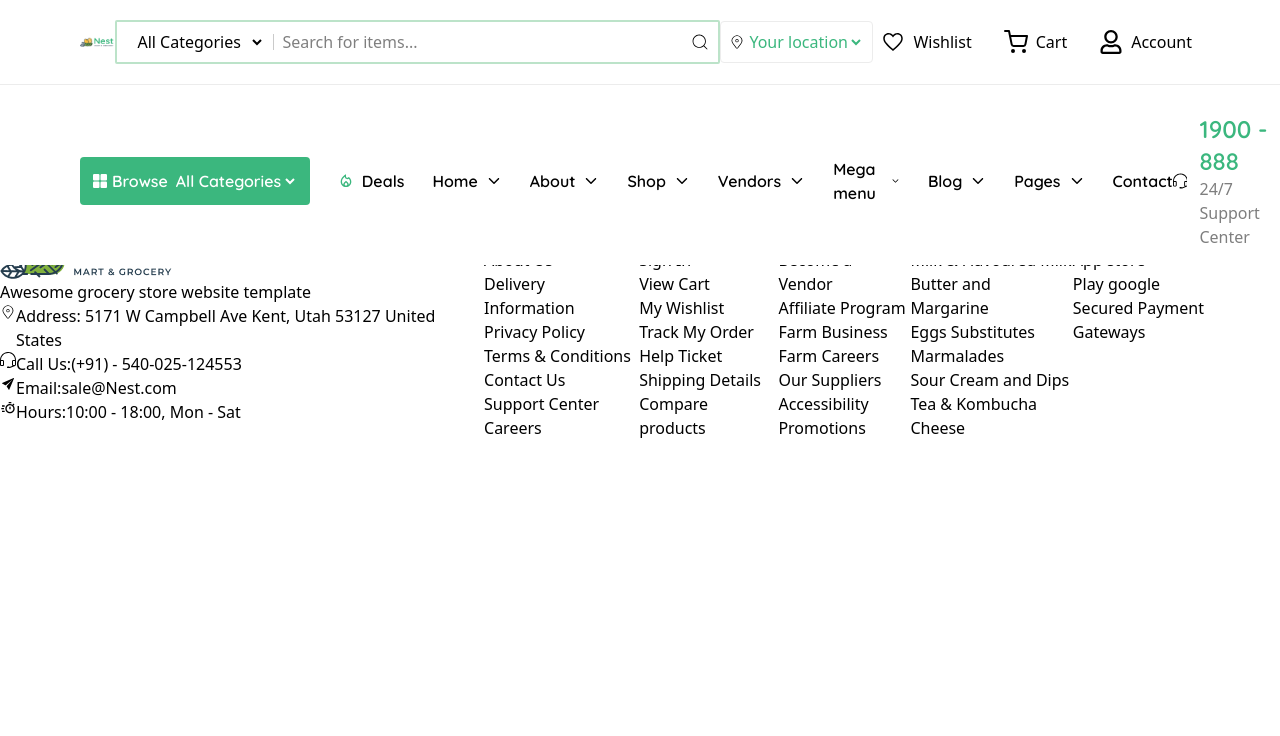
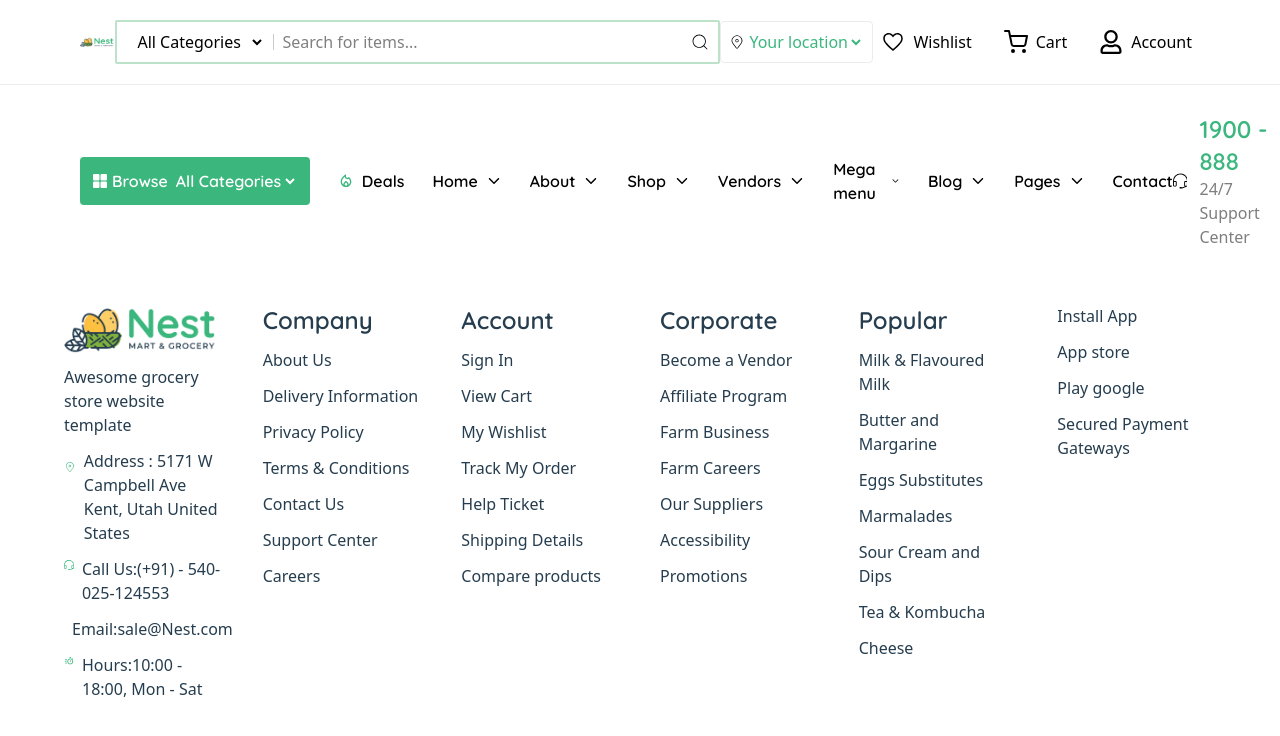
Before and after one commit to mukhriddin42/e-commerce-ui, a React (Vite) app: page / in a window 1280 px wide. Shown: the top 736 px of the page. Built offline with nearby package versions, Linux system fonts and the light colour scheme.

Commit message:
feat: footer is finished

```diff
--- a/src/components/Footer/Footer.jsx
+++ b/src/components/Footer/Footer.jsx
@@ -7,31 +7,31 @@ import { BiTimer } from "react-icons/bi";
 
 const Footer = () => {
   return (
-    <>
-      <div className="mt-50 flex ">
-        <ul className="">
-          <img src={logo} alt="" />
+    <div className="flex justify-center">
+      <div className="mt-70 grid text-[#253D4E] w-[90%] gap-10  grid-cols-1 sm:grid-cols-2 md:grid-cols-3 xl:grid-cols-6">
+        <ul className="flex flex-col gap-3">
+          <img className="w-[200px]" src={logo} alt="" />
           <li>Awesome grocery store website template</li>
-          <li className="flex">
-            <CiLocationOn />
-            Address: 5171 W Campbell Ave Kent, Utah 53127 United States
+          <li className="flex gap-2">
+            <CiLocationOn className="text-[#3BB77E] text-4xl" />
+            Address : 5171 W Campbell Ave Kent, Utah United States
           </li>
-          <li className="flex">
-            <SlEarphonesAlt />
+          <li className="flex gap-2">
+            <SlEarphonesAlt className="text-[#3BB77E]" />
             Call Us:(+91) - 540-025-124553
           </li>
-          <li className="flex">
-            <IoIosSend />
+          <li className="flex gap-2">
+            <IoIosSend className="text-[#3BB77E]" />
             Email:sale@Nest.com
           </li>
-          <li className="flex">
-            <BiTimer />
+          <li className="flex gap-2">
+            <BiTimer className="text-[#3BB77E]" />
             Hours:10:00 - 18:00, Mon - Sat
           </li>
         </ul>
 
-        <ul>
-          <li>Company</li>
+        <ul className="flex flex-col gap-3">
+          <li className="font-semibold text-2xl quicksand">Company</li>
           <li>About Us</li>
           <li>Delivery Information</li>
           <li>Privacy Policy</li>
@@ -41,8 +41,8 @@ const Footer = () => {
           <li>Careers</li>
         </ul>
 
-        <ul>
-          <li>Account</li>
+        <ul className="flex flex-col gap-3">
+          <li className="font-semibold text-2xl quicksand">Account</li>
           <li>Sign In</li>
           <li>View Cart</li>
           <li>My Wishlist</li>
@@ -52,8 +52,8 @@ const Footer = () => {
           <li>Compare products</li>
         </ul>
 
-        <ul>
-          <li>Corporate</li>
+        <ul className="flex flex-col gap-3">
+          <li className="font-semibold text-2xl quicksand">Corporate</li>
           <li>Become a Vendor</li>
           <li>Affiliate Program</li>
           <li>Farm Business</li>
@@ -63,8 +63,8 @@ const Footer = () => {
           <li>Promotions</li>
         </ul>
 
-        <ul>
-          <li>Popular</li>
+        <ul className="flex flex-col gap-3">
+          <li className="font-semibold text-2xl quicksand">Popular</li>
           <li>Milk & Flavoured Milk</li>
           <li>Butter and Margarine</li>
           <li>Eggs Substitutes</li>
@@ -73,14 +73,14 @@ const Footer = () => {
           <li>Tea & Kombucha</li>
           <li>Cheese</li>
         </ul>
-        <ul>
+        <ul className="flex flex-col gap-3">
           <li>Install App</li>
           <div>App store</div>
           <div>Play google</div>
           <li>Secured Payment Gateways</li>
         </ul>
       </div>
-    </>
+    </div>
   );
 };
 
```
